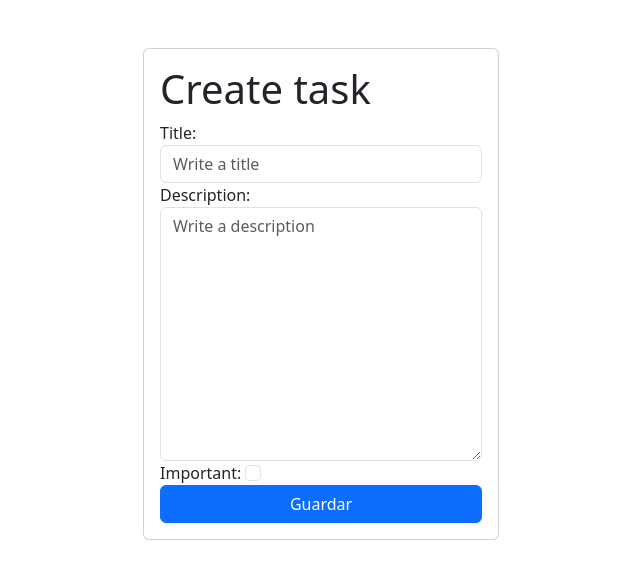
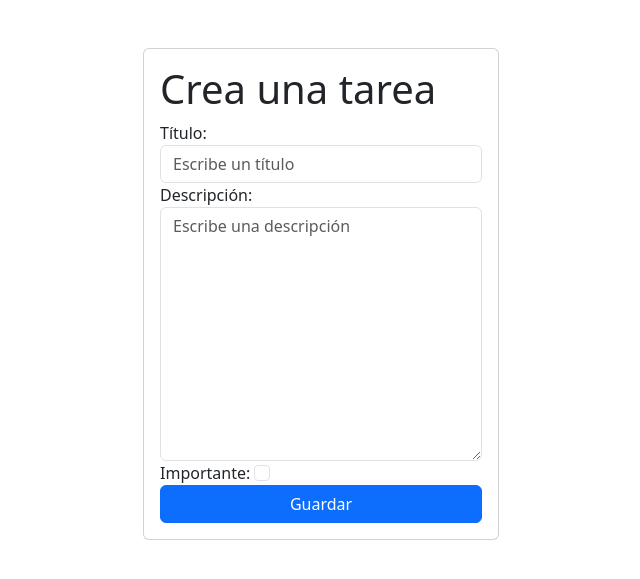
Before and after one commit to koji17x/Django-crud, a Django app: page /tasks/create/ in a window 1280 px wide. Shown: the part 56-635 px from the top of the page, without its empty margins (319-959 px from the left). Run offline with Django 5.2, Linux system fonts and the light colour scheme; the visitor is signed in with stand-in values (Sample User, id 1).

Commit message:
mejoras 4

```diff
--- a/djangocrud/settings.py
+++ b/djangocrud/settings.py
@@ -111,7 +111,7 @@ AUTH_PASSWORD_VALIDATORS = [
 # Internationalization
 # https://docs.djangoproject.com/en/5.1/topics/i18n/
 
-LANGUAGE_CODE = 'en-us'
+LANGUAGE_CODE = 'es'
 
 TIME_ZONE = 'UTC'
 
--- a/taks/forms.py
+++ b/taks/forms.py
@@ -3,11 +3,15 @@ from .models import Task
 
 class taskform(forms.ModelForm):
     class Meta:
-        model= Task
+        model = Task
         fields = ["title", "description", "important"]
-        widgets={
-            "title":forms.TextInput(attrs={"class":"form-control", "placeholder": "Write a title"}),
-            "description":forms.Textarea(attrs={"class":"form-control", "placeholder": "Write a description"}),
-            "important":forms.CheckboxInput(attrs={"class":"form-check-input"})
-
+        labels = {
+            "title": "Título",
+            "description": "Descripción",
+            "important": "Importante"
         }
+        widgets = {
+            "title": forms.TextInput(attrs={"class": "form-control", "placeholder": "Escribe un título"}),
+            "description": forms.Textarea(attrs={"class": "form-control", "placeholder": "Escribe una descripción"}),
+            "important": forms.CheckboxInput(attrs={"class": "form-check-input"})
+        }
--- a/taks/templates/create_task.html
+++ b/taks/templates/create_task.html
@@ -6,7 +6,7 @@
     <div class="row">
         <div class="col-md-4 offset-md-4 mt-5">
             <form action="/tasks/create/" method="POST" class="card card-body">
-                <h1>Create task</h1>
+                <h1>Crea una tarea</h1>
 
                 {{error}}
 
--- a/taks/templates/home.html
+++ b/taks/templates/home.html
@@ -2,10 +2,11 @@
 
 {% block content %}
 <main class="container py-5">
-    <section class = "card card-body">
+    <section class="card card-body">
         <h1 class="display-1 text-center">Bienvenido</h1>
         <p>Lorem ipsum dolor sit amet consectetur adipisicing elit. Error rem similique pariatur quas explicabo eaque delectus voluptatem quam soluta quidem odit ipsam, iure quibusdam? Quo quibusdam consequatur ipsa modi, nulla nam aperiam eaque a culpa? Libero iusto facere perspiciatis dolorem fuga quos possimus tenetur dolores nihil quae laboriosam, unde quam totam! Error doloribus distinctio enim iure aperiam. Dolorem sunt reiciendis explicabo obcaecati distinctio maxime itaque magni inventore quo totam. Architecto eaque quidem quos. Sequi illum, ipsum iste laborum blanditiis soluta porro animi recusandae magni accusantium ullam molestias optio vitae, officiis atque? Ea, eum nihil harum dolor eos quaerat optio numquam!</p>
 
+        {% if not user.is_authenticated %}
         <div class="text-center">
             <a class="btn btn-secondary" href="/signin/">
                 Iniciar sesión
@@ -14,6 +15,7 @@
                 Registrarse
             </a>
         </div>
+        {% endif %}
     </section>
 </main>
 {% endblock %}
```
